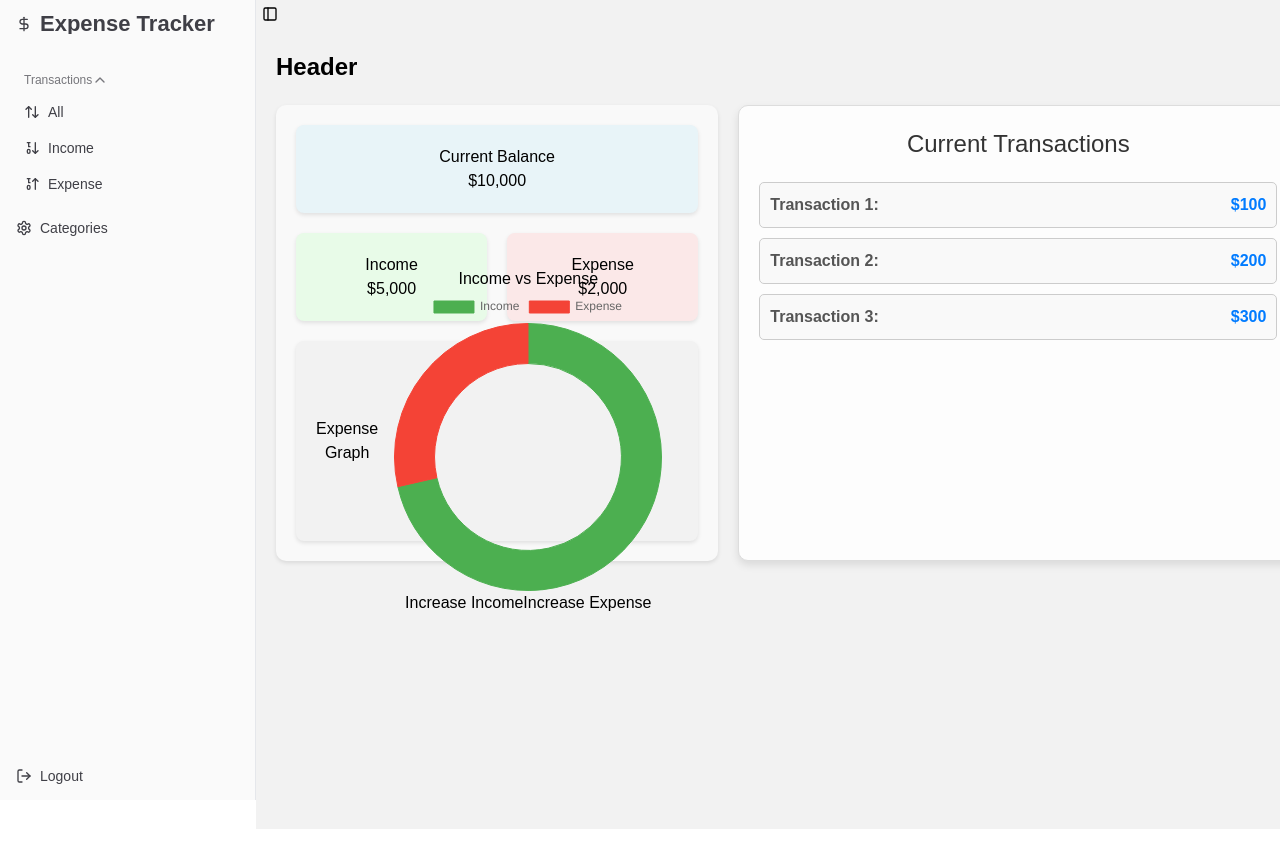
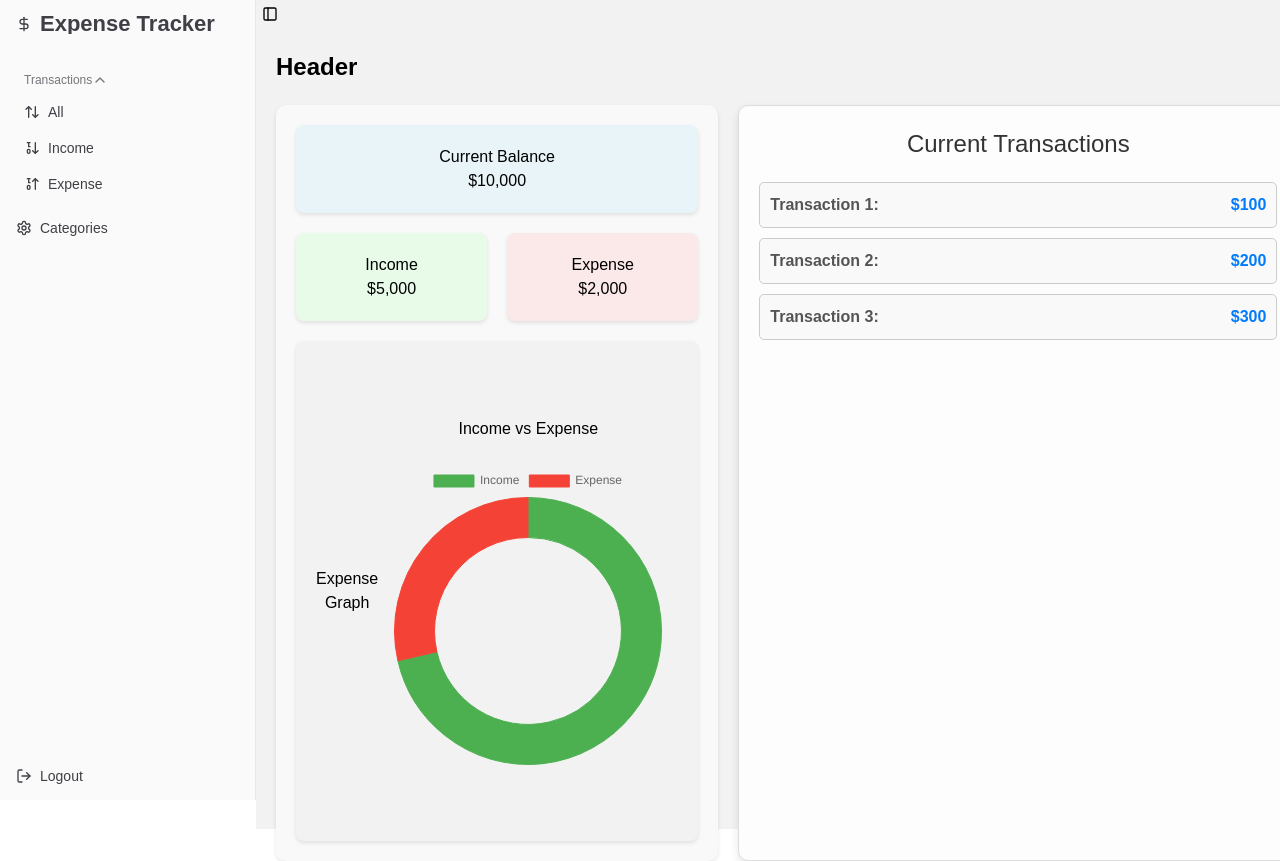
Before and after one commit to DhawalPatel-Mtech/the-optimizers, a Next.js app in the folder frontend/: page / in a window 1280 px wide. Shown: the top 861 px of the page. Before the commit the page ends 829 px from the top, so only its background shows below. Built offline with nearby package versions, Linux system fonts and the light colour scheme.

Commit message:
-- graph income expense

```diff
--- a/frontend/src/components/BalanceGraph/BalanceGraph.module.css
+++ b/frontend/src/components/BalanceGraph/BalanceGraph.module.css
@@ -46,7 +46,7 @@
   padding: 20px;
   border-radius: 8px;
   text-align: center;
-  height: 200px; /* Example height for the graph */
+  height: 500px; /* Example height for the graph */
   display: flex;
   align-items: center;
   justify-content: center;
--- a/frontend/src/components/BalanceGraph/index.js
+++ b/frontend/src/components/BalanceGraph/index.js
@@ -31,14 +31,9 @@ export default function BalanceGraph() {
         <h4>Expense Graph</h4>
         <div>
           <h1>Income vs Expense</h1>
+          <br />
           {/* Pass dynamic income and expense values to the IncomeExpenseDonutChart */}
           <IncomeExpenseDonutChart income={income} expense={expense} />
-
-          {/* Buttons to increase income and expense */}
-          <div>
-            <button onClick={increaseIncome}>Increase Income</button>
-            <button onClick={increaseExpense}>Increase Expense</button>
-          </div>
         </div>
       </div>
     </div>
```
